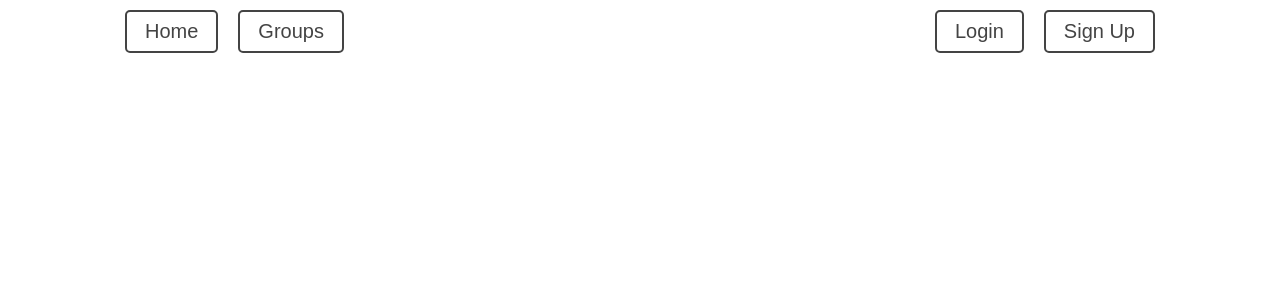
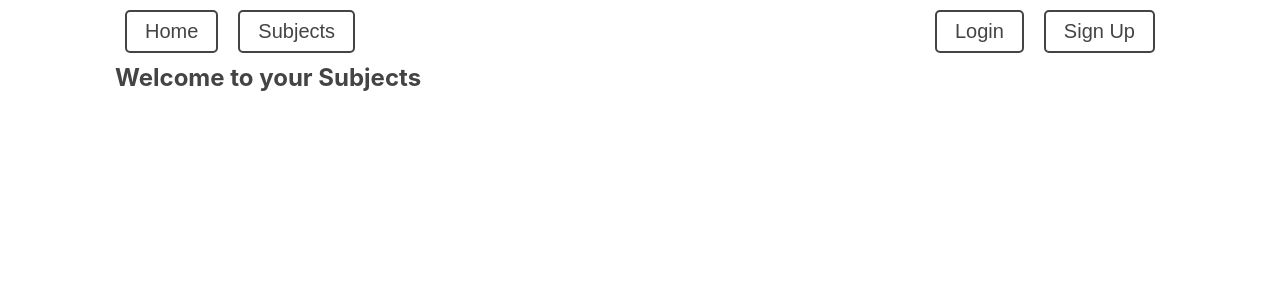
Before and after one commit to oldbettie/notepad, a React (Create React App) app: page /subjects in a window 1280 px wide. Shown: the top 300 px of the page. Built offline with nearby package versions, Linux system fonts and the light colour scheme.

Commit message:
added subject template

```diff
--- a/src/components/NavBar.js
+++ b/src/components/NavBar.js
@@ -29,8 +29,8 @@ function NavBar() {
 				<NavLink to={"/"}>
 					<Button content="Home" classnames="btn btnNav" />
 				</NavLink>
-				<NavLink to={"/groups"}>
-					<Button content="Groups" classnames="btn btnNav" />
+				<NavLink to={"/subjects"}>
+					<Button content="Subjects" classnames="btn btnNav" />
 				</NavLink>
 			</div>
 
--- /dev/null
+++ b/src/components/SubjectForm.js
@@ -0,0 +1,16 @@
+import React from "react";
+
+function SubjectForm() {
+	function createSubject() {}
+
+	return (
+		<div>
+			<form onSubmit={createSubject}>
+				<input type="text" placeholder="Subject name..." />
+				<input type="text" />
+			</form>
+		</div>
+	);
+}
+
+export default SubjectForm;
--- a/src/pages/Groups.js
+++ /dev/null
@@ -1,7 +0,0 @@
-import React from "react";
-
-function Groups() {
-	return <div>Groups</div>;
-}
-
-export default Groups;
--- a/src/pages/Pages.js
+++ b/src/pages/Pages.js
@@ -4,7 +4,7 @@ import Home from "./Home";
 import Login from "./Login";
 import SignUp from "./SignUp";
 import Profile from "./Profile";
-import Groups from "./Groups";
+import Subjects from "./Subjects";
 
 function Pages() {
 	const location = useLocation();
@@ -15,7 +15,7 @@ function Pages() {
 			<Route path="/login" element={<Login />} />
 			<Route path="/signup" element={<SignUp />} />
 			<Route path="/user/:id" element={<Profile />} />
-			<Route path="/groups" element={<Groups />} />
+			<Route path="/subjects" element={<Subjects />} />
 		</Routes>
 	);
 }
--- /dev/null
+++ b/src/pages/Subjects.js
@@ -0,0 +1,42 @@
+import React, { useState, useContext, useEffect } from "react";
+import { UserContext } from "../UserContext";
+import SubjectForm from "../components/SubjectForm";
+import Button from "../components/Button";
+
+function Subjects() {
+	const { user, setUser } = useContext(UserContext);
+	const [status, setStatus] = useState(false);
+	const [newSubject, setNewSubject] = useState(true);
+
+	function writeSubject() {
+		setNewSubject(!newSubject);
+	}
+
+	useEffect(() => {
+		if (user != null) {
+			setStatus(user.auth);
+			if (user.auth) {
+				setNewSubject(true);
+			}
+		} else {
+			setStatus(false);
+		}
+	}, [user]);
+
+	return (
+		<div>
+			<h2>Welcome to your Subjects</h2>
+			{status && (
+				<>
+					{newSubject ? (
+						<Button content="NewSubject" onClick={writeSubject} />
+					) : (
+						<SubjectForm />
+					)}
+				</>
+			)}
+		</div>
+	);
+}
+
+export default Subjects;
```
Also changed, not shown: src/pages/Groups.module.scss (deleted), src/pages/Subjects.module.scss (added).
